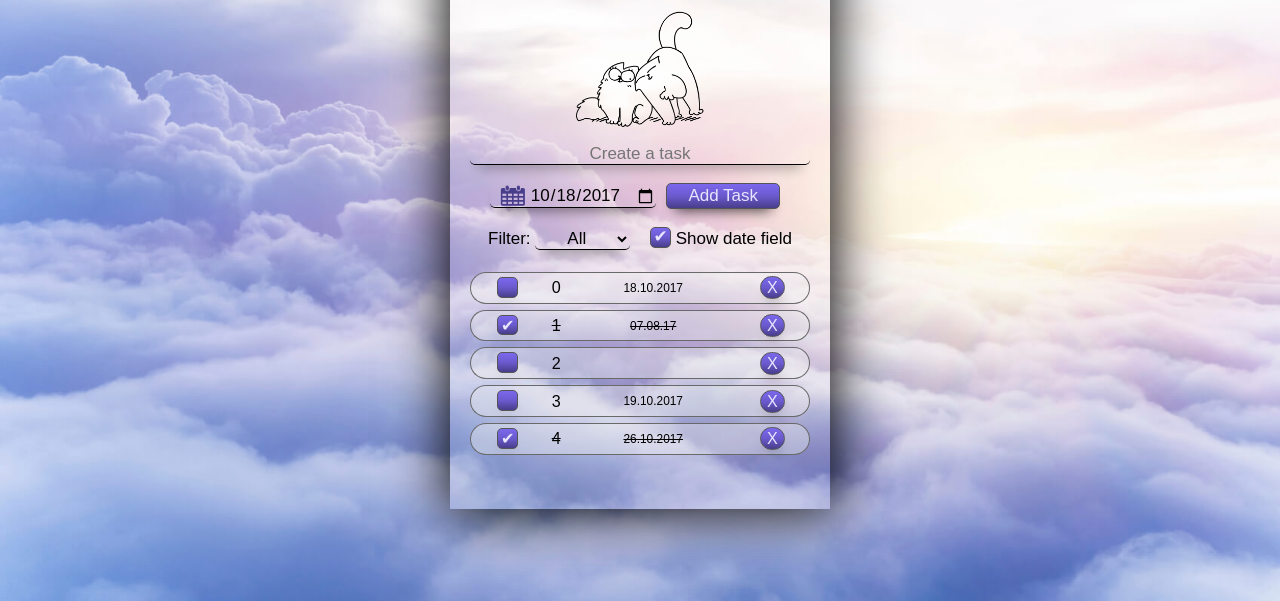
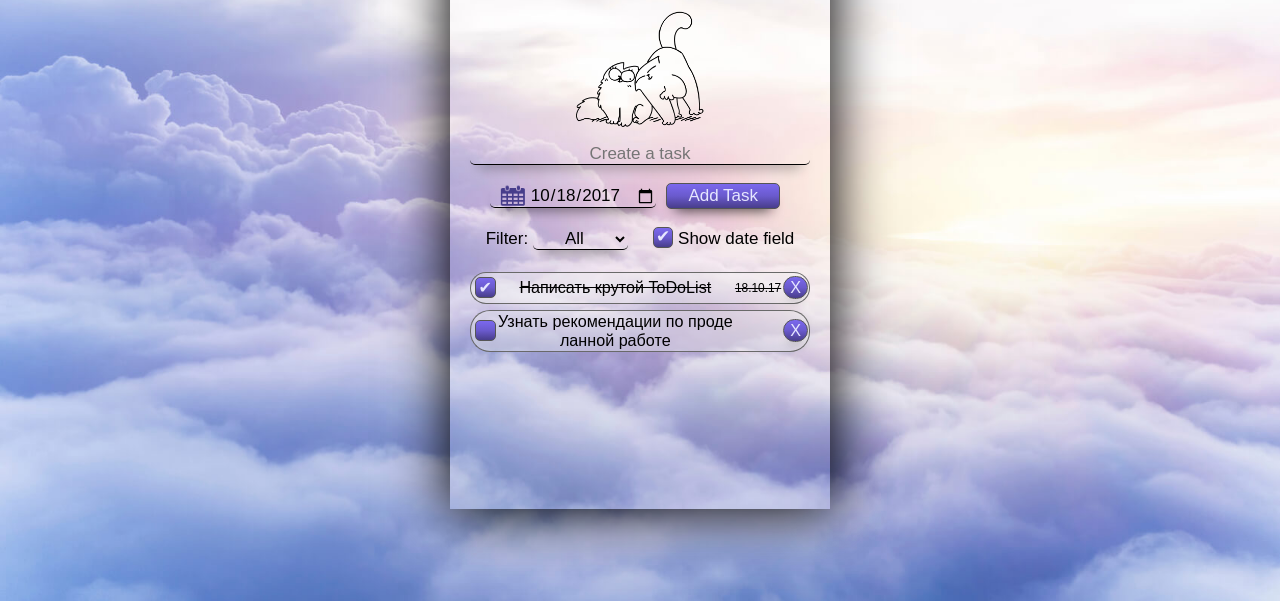
Before and after one commit to Tktenshi/to-do-list, a plain HTML site: page index.html in a window 1280 px wide. Shown: the part 199-800 px from the top of the page. Drawn offline with Linux system fonts and the light colour scheme; a web font is replaced by a local one.

Commit message:
обработка кнопки по нажатию enter, мелкие исправления интефейса

```diff
--- a/index.js
+++ b/index.js
@@ -1,17 +1,8 @@
 var filterList = ["All", "Done", "Not done", "Tomorrow", "Week"];
-// var taskList = [
-//     {done: false, text: "Сделать домашку ", date: "18.10.2017"},
-//     {done: true, text: "Сделать домашку", date: "07.08.17"},
-//     {done: false, text: "Сделать домашку машку Сделать домашк дом", date: ""},
-//     {done: false, text: "Сделать домашкуу", date: "19.10.2017"},
-//     {done: true, text: "test test test test test test test test", date: "26.10.2017"}
-// ];
+// var taskList = [];
 var taskList = [
-    {done: false, text: "0", date: "18.10.2017"},
-    {done: true, text: "1", date: "07.08.17"},
-    {done: false, text: "2", date: ""},
-    {done: false, text: "3", date: "19.10.2017"},
-    {done: true, text: "4", date: "26.10.2017"}
+    {done: true, text: "Написать крутой ToDoList", date: "18.10.2017"},
+    {done: false, text: "Узнать рекомендации по проделанной работе", date: ""}
 ];
 var showDate = true;
 
@@ -31,16 +22,23 @@ function createEl(tagName, parent, className, innerHTML, attributes) {
 }
 
 var article = createEl("article", main, "list");
-createEl("h1", article, "list_h1", "My Lovely To Do List");
-var img = createEl("div", article, "list_img");
-var inpCreateTask = createEl("input", article, "list_input list_el", null, {
+var container = createEl("div", article);
+createEl("h1", container, "list_h1", "My Lovely To Do List");
+var img = createEl("div", container, "list_img");
+
+var inpCreateTask = createEl("input", container, "list_input list_el", null, {
     type: "text",
     placeholder: "Create a task",
     tabindex: "1",
     autofocus: "autofocus"
 });
+inpCreateTask.onkeypress = clickAddEl;
 
-var line2 = createEl("div", article);
+function clickAddEl(event) {
+    event.keyCode === 13 && btnAddTaskClick();
+}
+
+var line2 = createEl("div", container);
 var inpCreateDate = createEl("input", line2, "list_input list_el", "18.10.2017", {
     type: "date",
     placeholder: "Due date",
@@ -49,11 +47,11 @@ var inpCreateDate = createEl("input", line2, "list_input list_el", "18.10.2017",
 var flag;
 if (inpCreateDate.valueAsDate === undefined) {
     flag = true;
-    inpCreateDate.value = new Date().toLocaleDateString();
+    inpCreateDate.value = getDateString();
 }
 inpCreateDate.valueAsDate = new Date();
 
-createEl("button", line2, "list_button list_el violet", "Add Task").onclick = function () {
+var btnAddTaskClick = createEl("button", line2, "list_button list_el violet", "Add Task").onclick = function () {
     inpCreateTask.focus();
     if (inpCreateTask.value === "") {
         img.classList.add('error--img');
@@ -62,9 +60,9 @@ createEl("button", line2, "list_button list_el violet", "Add Task").onclick = fu
     }
     img.classList.remove('error--img');
     inpCreateTask.classList.remove('error--input');
-    var duedate = flag ? inpCreateDate.value : inpCreateDate.valueAsDate ? inpCreateDate.valueAsDate.toLocaleDateString() : "";
+    var duedate = flag ? inpCreateDate.value : inpCreateDate.valueAsDate ? getDateString(inpCreateDate.valueAsDate) : "";
     taskList.push({done: false, text: inpCreateTask.value, date: duedate});
-    // if (selFilter.value === filterList[0] || switchFilter([taskList[taskList.length - 1]]).length !== 0)
+
     addRow(taskList.length - 1);
     if (selFilter.value !== filterList[0])
         selFilter.onchange();
@@ -72,7 +70,7 @@ createEl("button", line2, "list_button list_el violet", "Add Task").onclick = fu
     tableCont.scrollTop = tableCont.scrollHeight;
 };
 
-var noWrap1 = createEl("span", article, "no-wrap");
+var noWrap1 = createEl("span", container, "no-wrap");
 createEl("label", noWrap1, null, "Filter: ", {for: "list-filter"});
 
 var selFilter = createEl("select", noWrap1, "list_input list_el", null, {id: "list-filter"});
@@ -127,9 +125,9 @@ function getDateString(date) {
     return date.getDate() + "." + (date.getMonth() + 1) + "." + date.getFullYear();
 }
 
-/////////////////////////////ВСТАВИТЬ ТУТ ПРОБЕЛ
+noWrap1.outerHTML = noWrap1.outerHTML + " ";
 
-var noWrap2 = createEl("span", article, "no-wrap");
+var noWrap2 = createEl("span", container, "no-wrap");
 var chbShowDate = createEl("input", noWrap2, "list_check", null, {
     id: "list-check",
     type: "checkbox"
@@ -154,17 +152,12 @@ for (var m = 0; m < taskList.length; m++) {
 function addRow(k, list) {
     list = list || taskList;
     var row = createEl("tr", table, list[k].done && "line-through");
-    row.onclick = function () {
-        // window.el = this;
-        // console.log(this.rowIndex);
-    };
     var td1 = createEl("td", row, "list_table-checkbox");
     var chb = createEl("input", td1, "list_check", null, {type: "checkbox", id: k});
     chb.checked = list[k].done;
     chb.onchange = function () {
         var index = this.parentElement.parentNode.rowIndex;
         table.rows[index].classList.toggle('line-through');
-        // debugger;
         list[index].done = !list[index].done;
         if (selFilter.value === filterList[1] || selFilter.value === filterList[2])
             selFilter.onchange();
@@ -172,7 +165,8 @@ function addRow(k, list) {
     createEl("label", td1, "violet list_el list_label-check", null, {for: k});
 
     createEl("td", row, "wrap-word", list[k].text);
-    createEl("td", row, "list_table-date", list[k].date).style.display = showDate ? "" : "none";
+    var strDate = list[k].date.slice(0, 6) + list[k].date.slice(8);
+    createEl("td", row, "list_table-date", strDate).style.display = showDate ? "" : "none";
     createEl("button", createEl("td", row), "list_button--del list_el violet").onclick = function () {
         var index = this.parentElement.parentNode.rowIndex;
         table.removeChild(table.rows[index]);
@@ -180,7 +174,3 @@ function addRow(k, list) {
         taskList.splice(delI, 1);
     };
 }
-
-
-// el.classList.toggle('line-through');
-// el.classList.add('myCssClass');
--- a/styles/to-do-list.css
+++ b/styles/to-do-list.css
@@ -20,6 +20,11 @@ body {
 }
 
 .list {
+    display: flex;
+    display: -ms-flexbox;
+    -webkit-flex-direction: column;
+    -ms-flex-direction: column;
+    flex-direction: column;
     width: 20rem;
     height: 35rem;
     margin: auto;
@@ -108,6 +113,9 @@ body {
     /*word-wrap: break-word;*/
     /*overflow-wrap: break-word;*/
     word-break: break-all;
+    /*-webkit-hyphens: auto;*/
+    /*-moz-hyphens: auto;*/
+    /*-ms-hyphens: auto;*/
 }
 
 .list_check {
```
Also changed, not shown: index2.html (+9 -1 lines).
